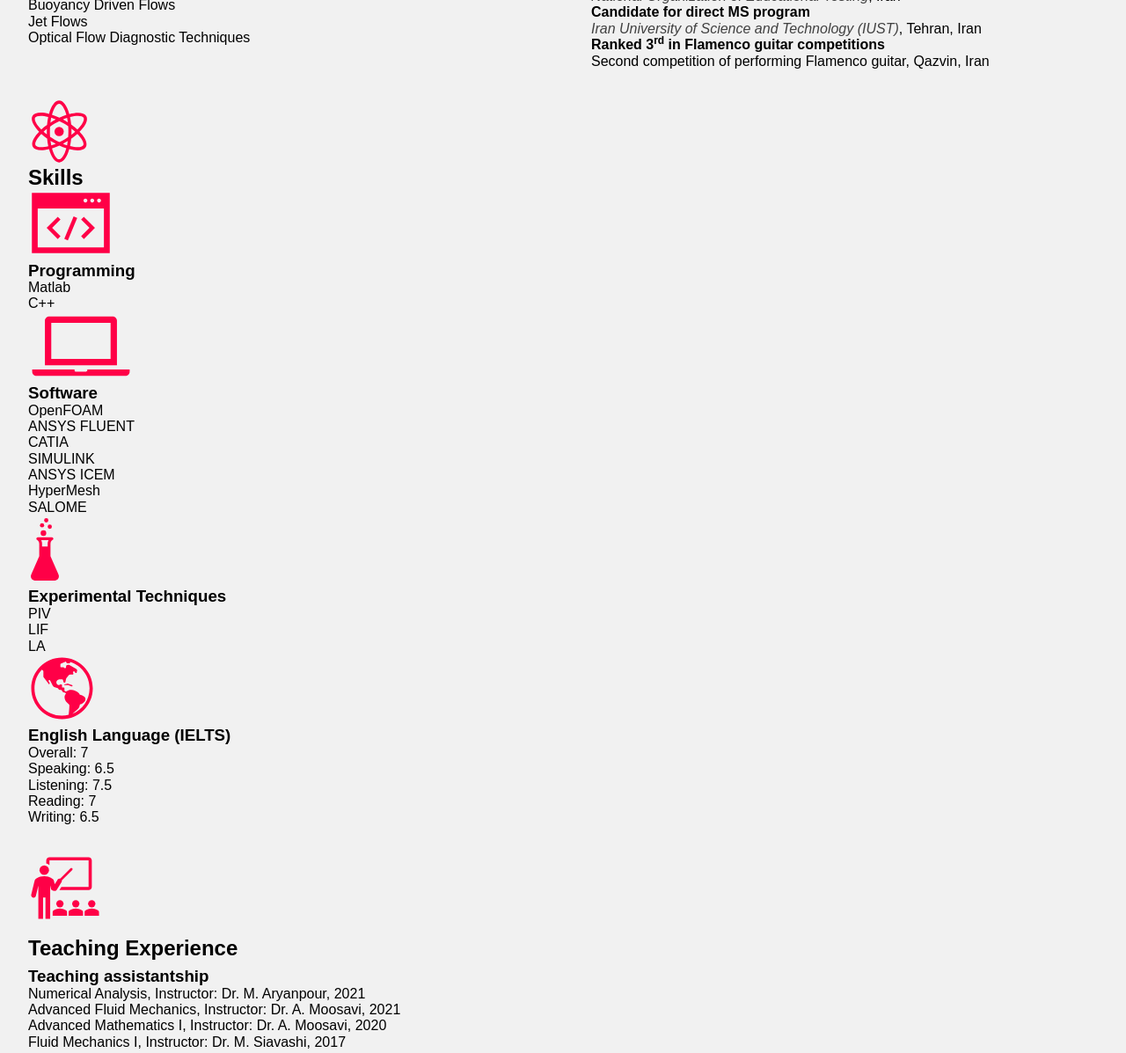
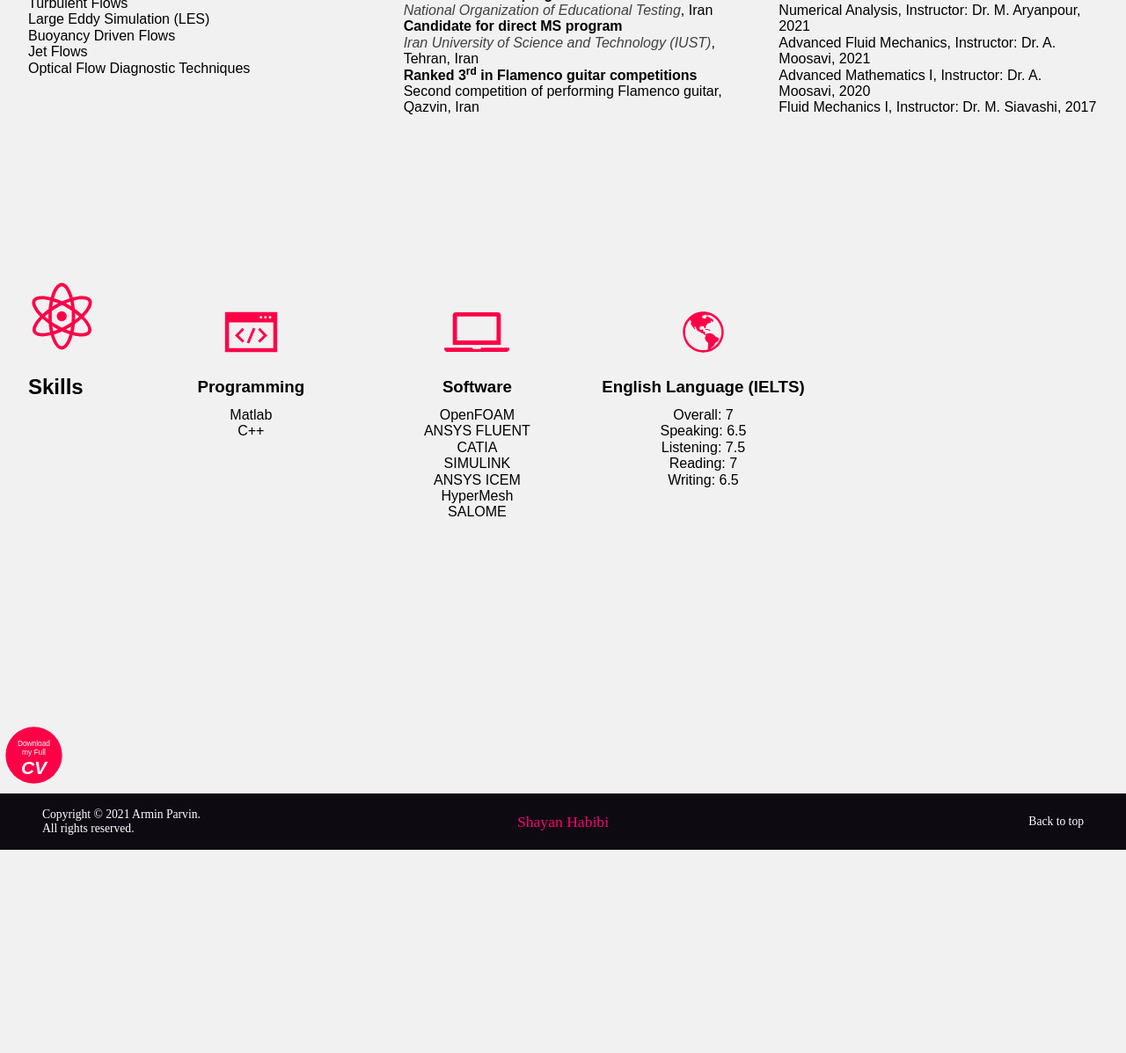
Before and after one commit to ShayanHBI/ShayanHBI.github.io, a website: page Academic Background/academic-background.html in a window 1280 px wide. Shown: the part 620-1817 px from the top of the page at 88% size. After the commit the page ends 1586 px from the top, so only its background shows below. Drawn offline with Linux system fonts and the light colour scheme; files that its build step writes are made by us from their sources; files whose address does not match are found by name.

Commit message:
finish acad-bg

```diff
--- a/Academic Background/academic-background.html
+++ b/Academic Background/academic-background.html
@@ -111,66 +111,55 @@
                         </li>
                     </ul>
                 </section>
+                <section class="teach-exp-grid">
+                    <img src="../Resources/images/icons/Teaching Experience.svg" alt="" class="teach-exp icon">
+                    <h2>Teaching Experience</h2>
+                    <h3>Teaching assistantship</h3>
+                    <ul>
+                        <li>Numerical Analysis, Instructor: Dr. M. Aryanpour, 2021</li>
+                        <li>Advanced Fluid Mechanics, Instructor: Dr. A. Moosavi, 2021</li>
+                        <li>Advanced Mathematics I, Instructor: Dr. A. Moosavi, 2020</li>
+                        <li>Fluid Mechanics I, Instructor: Dr. M. Siavashi, 2017</li>
+                    </ul>
+                </section>
             </div>
             <section class="skills-grid">
                 <img src="../Resources/images/icons/Skills.svg" alt="" class="skills icon">
+                <h2>Skills</h2>
                 <div class="skills">
-                    <h2>Skills</h2>
-                    <ul>
-                        <li>
-                            <img src="../Resources/images/icons/Programming.svg" alt="" class="programming icon">
-                            <h3 class="skill">Programming</h3>
-                            <ul>
-                                <li>Matlab</li>
-                                <li>C++</li>
-                            </ul>
-                        </li>
-                        <li>
-                            <img src="../Resources/images/icons/Software.svg" alt="" class="software icon">
-                            <h3 class="skill">Software</h3>
-                            <ul>
-                                <li>OpenFOAM</li>
-                                <li>ANSYS FLUENT</li>
-                                <li>CATIA</li>
-                                <li>SIMULINK</li>
-                                <li>ANSYS ICEM</li>
-                                <li>HyperMesh</li>
-                                <li>SALOME</li>
-                            </ul>
-                        </li>
-                        <li>
-                            <img src="../Resources/images/icons/Experimental Techniques.svg" alt="" class="exp-tech icon">
-                            <h3 class="skill">Experimental Techniques</h3>
-                            <ul>
-                                <li>PIV</li>
-                                <li>LIF</li>
-                                <li>LA</li>
-                            </ul>
-                        </li>
-                        <li>
-                            <img src="../Resources/images/icons/English Language.svg" alt="" class="eng-lang icon">
-                            <h3 class="skill">English Language (IELTS)</h3>
-                            <ul>
-                                <li>Overall: 7</li>
-                                <li>Speaking: 6.5</li>
-                                <li>Listening: 7.5</li>
-                                <li>Reading: 7</li>
-                                <li>Writing: 6.5</li>
-                            </ul>
-                        </li>
-                    </ul>
+                    <div class="programming">
+                        <img src="../Resources/images/icons/Programming.svg" alt="" class="skill icon">
+                        <h3>Programming</h3>
+                        <ul>
+                            <li>Matlab</li>
+                            <li>C++</li>
+                        </ul>
+                    </div>
+                    <div class="software">
+                        <img src="../Resources/images/icons/Software.svg" alt="" class="skill icon">
+                        <h3>Software</h3>
+                        <ul>
+                            <li>OpenFOAM</li>
+                            <li>ANSYS FLUENT</li>
+                            <li>CATIA</li>
+                            <li>SIMULINK</li>
+                            <li>ANSYS ICEM</li>
+                            <li>HyperMesh</li>
+                            <li>SALOME</li>
+                        </ul>
+                    </div>
+                    <div class="eng">
+                        <img src="../Resources/images/icons/English Language.svg" alt="" class="skill icon">
+                        <h3>English Language (IELTS)</h3>
+                        <ul>
+                            <li>Overall: 7</li>
+                            <li>Speaking: 6.5</li>
+                            <li>Listening: 7.5</li>
+                            <li>Reading: 7</li>
+                            <li>Writing: 6.5</li>
+                        </ul>
+                    </div>
                 </div>
-            </section>
-            <section class="teach-exp-grid">
-                <img src="../Resources/images/icons/Teaching Experience.svg" alt="" class="teach-exp icon">
-                <h2>Teaching Experience</h2>
-                <h3>Teaching assistantship</h3>
-                <ul>
-                    <li>Numerical Analysis, Instructor: Dr. M. Aryanpour, 2021</li>
-                    <li>Advanced Fluid Mechanics, Instructor: Dr. A. Moosavi, 2021</li>
-                    <li>Advanced Mathematics I, Instructor: Dr. A. Moosavi, 2020</li>
-                    <li>Fluid Mechanics I, Instructor: Dr. M. Siavashi, 2017</li>
-                </ul>
             </section>
             <a href="">
                 <img src="../Resources/images/icons/CV download.svg" alt="" class="cv icon">
--- a/CSS/academic-background.css
+++ b/CSS/academic-background.css
@@ -107,18 +107,22 @@ main a:hover {
     height: 6vw;
 }
 
-.education-grid .icon {
+.education.icon {
     height: 5vw;
+}
+
+.skill.icon {
+    height: 4vw;
 }
 
 .education-grid {
     margin: 1rem 2rem 1rem;
     display: grid;
-    grid-template-columns: min-content, 1fr, 1fr;
-    grid-template-rows: min-content, 1fr, 1fr;
+    grid-template-columns: min-content 1fr 1fr;
+    grid-template-rows: min-content 1fr;
     text-align: left;
     align-items: center;
-    justify-items: start;
+    justify-items: center;
     font-size: 1.2vw;
 }
 
@@ -190,7 +194,8 @@ main a:hover {
 
 .inline-grids {
     display: grid;
-    grid-template-columns: 1fr 1fr;
+    grid-template-columns: 1fr 1fr 1fr;
+    margin-top: 1rem;
 }
 
 .research-interests-grid {
@@ -222,20 +227,93 @@ main a:hover {
 }
 
 .skills-grid {
+    width: 70vw;
+    height: 80vh;
     margin: 1rem 2rem 1rem;
     display: grid;
-    grid-template-rows: min-content min-content 1fr;
-    text-align: left;
+    grid-template-columns: auto 1fr;
+    grid-template-rows: 0.75fr auto 1fr;
     align-items: center;
-    justify-items: start;
     font-size: 1rem;
+    column-gap: 3rem;
 }
 
+.skills-grid > img {
+    grid-column: 1 / 2;
+    grid-row: 1 / 2;
+    width: 6vw;
+    height: auto;
+}
 
+.skills-grid h2 {
+    grid-column: 1 / 2;
+    grid-row: 2 / 3;
+}
 
+.skills {
+    grid-column: 2 / 3;
+    grid-row: 1 / 4;
+    display: grid;
+    grid-template-columns: repeat(3, 1fr);
+    height: 100%;
+    width: 100%;
 
+}
 
+.skills div {
+    display: grid;
+    grid-template-rows: 0.75fr auto 1fr;
+    align-items: center;
+    justify-items: center;
+    text-align: center;
+}
 
+.programming {
+    grid-column: 1 / 2;
+}
+
+.software {
+    grid-column: 2 / 3;
+}
+
+.eng {
+    grid-column: 3 / 4;
+}
+
+.programming img {
+    grid-row: 1 / 2;
+}
+
+.programming h3 {
+    grid-row: 2 / 3;
+}
+
+.software img {
+    grid-row: 1 / 2;
+}
+
+.software h3 {
+    grid-row: 2 / 3;
+}
+
+.eng img {
+    grid-row: 1 / 2;
+}
+
+.eng h3 {
+    grid-row: 2 / 3;
+}
+
+.skills div ul {
+    align-self: start;
+    margin-top: 1vw;
+}
+
+.skills-grid img,
+.skills div img {
+    align-self: end;
+    margin-bottom: 2vw;
+}
 
 .teach-exp-grid {
     margin: 1rem 2rem 1rem;
```
